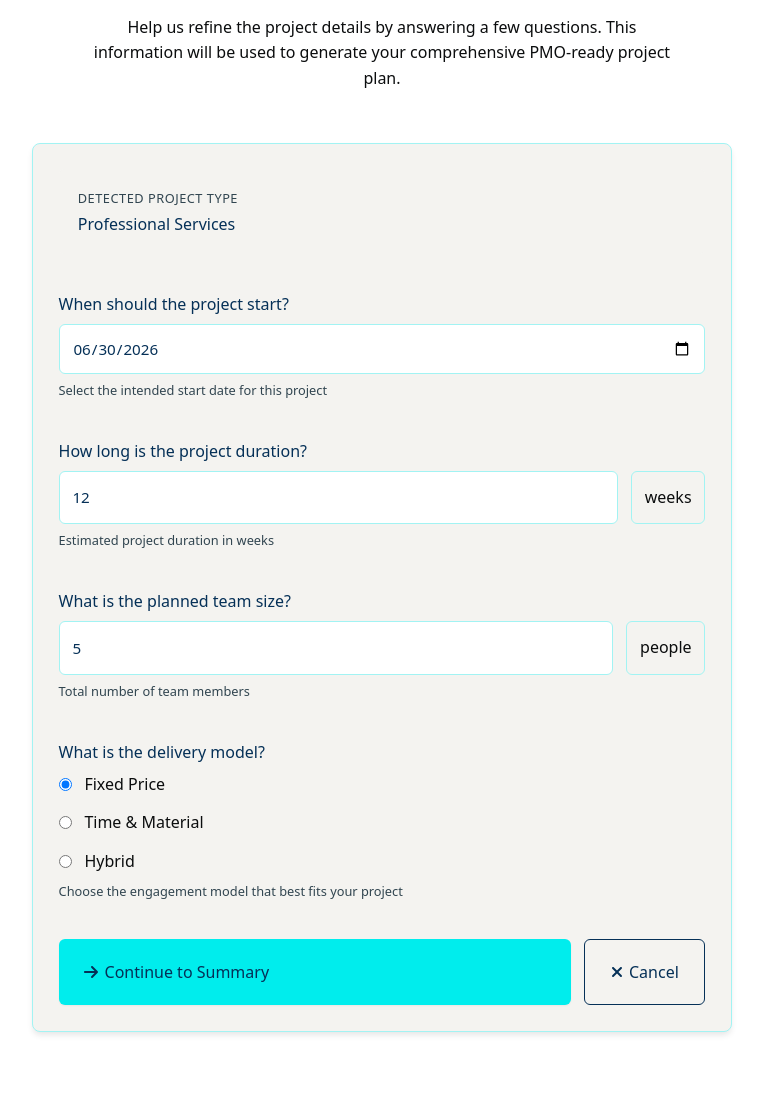
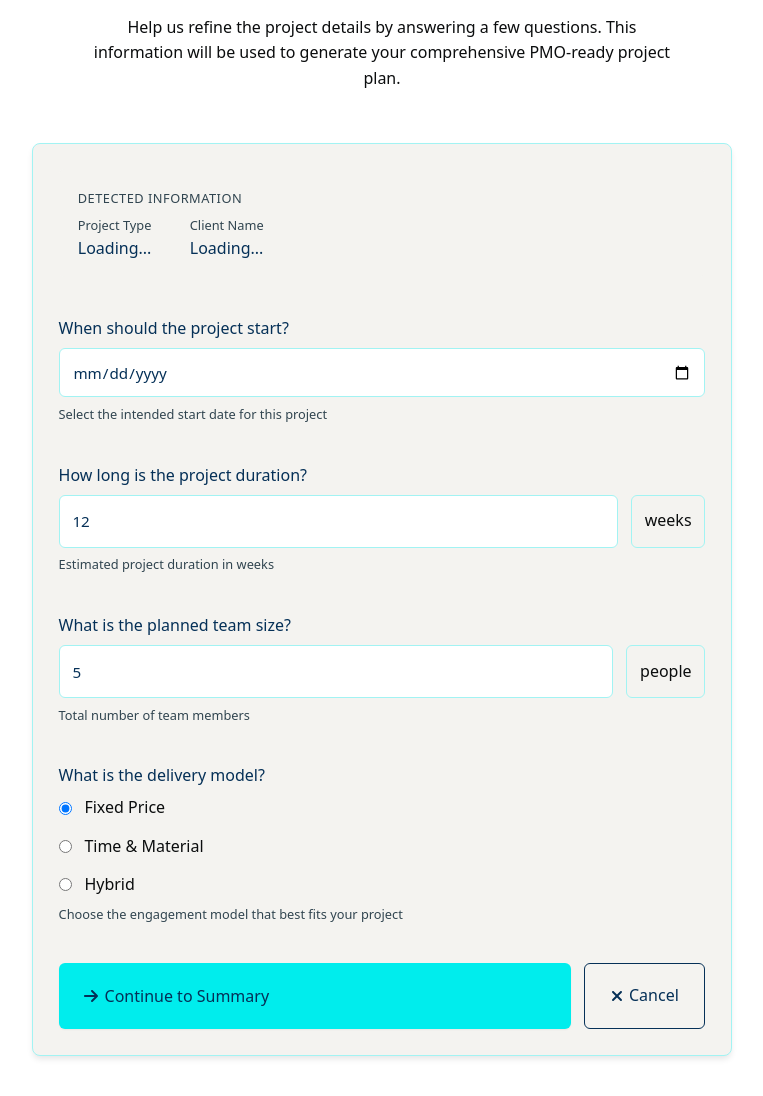
Before and after one commit to sravan190325/PROJECT_AURA_COMPLETE_PACKAGE, a Flask app: template templates/clarification_blend.html in a window 1280 px wide. Shown: the part 160-1256 px from the top of the page, without its empty margins (258-1021 px from the left). Run offline with Flask 3, Linux system fonts and the light colour scheme; the template is opened without the code that fills it: most values are stand-ins (such as "Sample title", 1, 10 or a date in 2020).

Commit message:
Fix client name population on clarification page
- Add Flask template context to set window.projectAnalysis from analysis data
- Display detected client name alongside project type in summary section
- Populate JavaScript with analysis data including project type, client name, scope, deliverables, budget, and risks
- Client name now automatically displays as detected by Claude AI from uploaded document

```diff
--- a/templates/clarification_blend.html
+++ b/templates/clarification_blend.html
@@ -14,8 +14,17 @@
         <form id="clarificationForm">
             <!-- Project Type Summary -->
             <div style="padding: var(--blend-space-lg); background-color: var(--blend-off-white); border-radius: 6px; margin-bottom: var(--blend-space-2xl);">
-                <p style="margin: 0 0 var(--blend-space-sm); font-size: var(--blend-text-caption); color: var(--blend-text-muted); text-transform: uppercase; letter-spacing: 0.5px;">Detected Project Type</p>
-                <h3 style="margin: 0; color: var(--blend-text-primary); font-weight: 400;" id="projectType">Project Type</h3>
+                <p style="margin: 0 0 var(--blend-space-sm); font-size: var(--blend-text-caption); color: var(--blend-text-muted); text-transform: uppercase; letter-spacing: 0.5px;">Detected Information</p>
+                <div style="display: flex; gap: var(--blend-space-2xl);">
+                    <div>
+                        <p style="margin: 0 0 var(--blend-space-xs); font-size: var(--blend-text-caption); color: var(--blend-text-muted);">Project Type</p>
+                        <h3 style="margin: 0; color: var(--blend-text-primary); font-weight: 400;" id="projectType">Loading...</h3>
+                    </div>
+                    <div>
+                        <p style="margin: 0 0 var(--blend-space-xs); font-size: var(--blend-text-caption); color: var(--blend-text-muted);">Client Name</p>
+                        <h3 style="margin: 0; color: var(--blend-text-primary); font-weight: 400;" id="clientName">Loading...</h3>
+                    </div>
+                </div>
             </div>
 
             <!-- Start Date -->
@@ -145,11 +154,28 @@
 </section>
 
 <script>
-// Populate project type from session/data
+// Set analysis data from Flask template context
+{% if analysis %}
+window.projectAnalysis = {
+    project_type: "{{ analysis.get('project_type', 'Professional Services') }}",
+    client_name: "{{ analysis.get('client_name', 'Unknown Client') }}",
+    scope: "{{ analysis.get('scope', '') }}",
+    deliverables: {{ analysis.get('deliverables', []) | tojson }},
+    budget: {{ analysis.get('budget', 0) }},
+    risks: {{ analysis.get('risks', []) | tojson }}
+};
+{% else %}
+window.projectAnalysis = {};
+{% endif %}
+
+// Populate project type and client name from session/data
 function initializePage() {
     const analysis = window.projectAnalysis || {};
     const projectType = analysis.project_type || 'Professional Services';
+    const clientName = analysis.client_name || 'Unknown Client';
+
     document.getElementById('projectType').textContent = projectType;
+    document.getElementById('clientName').textContent = clientName;
 
     // Set today's date as default start date
     const today = new Date().toISOString().split('T')[0];
```
